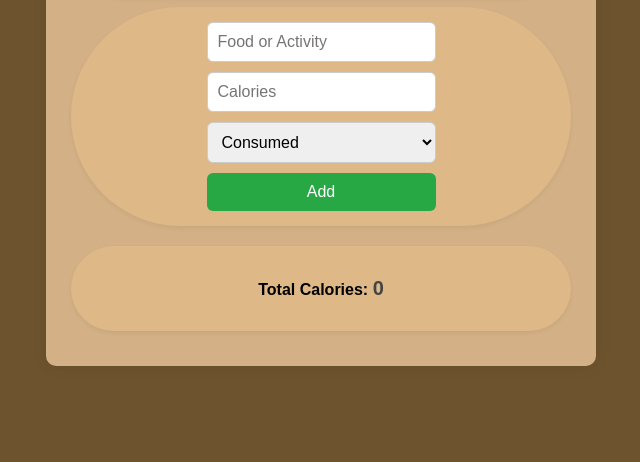
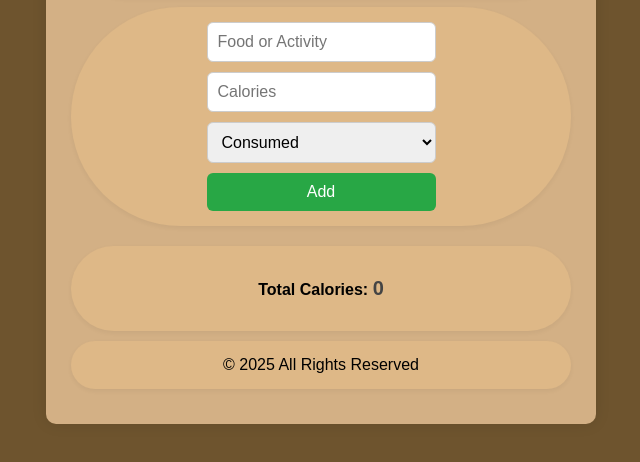
Before and after one commit to Ngosoman/Calorie, a plain HTML site: page index.html in a window 1280 px wide. Shown: the part 158-620 px from the top of the page, without its empty margins (319-959 px from the left). Drawn offline with Linux system fonts and the light colour scheme.

Commit message:
Add better color

```diff
--- a/index.html
+++ b/index.html
@@ -26,6 +26,9 @@
     <div class="card">
     <p><strong>Total Calories:</strong> <span id="total">0</span></p>
   </div>
+  <div class="card">
+  <footer> &copy; 2025 All Rights Reserved</footer>
+  </div>
   </div>
   <script src="script.js"></script>
 </body>
--- a/style.css
+++ b/style.css
@@ -1,6 +1,6 @@
 body {
   font-family: Arial, sans-serif;
-  background: gold;
+  background: #f4f4f4;
   padding: 20px;
   margin: 0;
   background-color: #523305d5;
```
